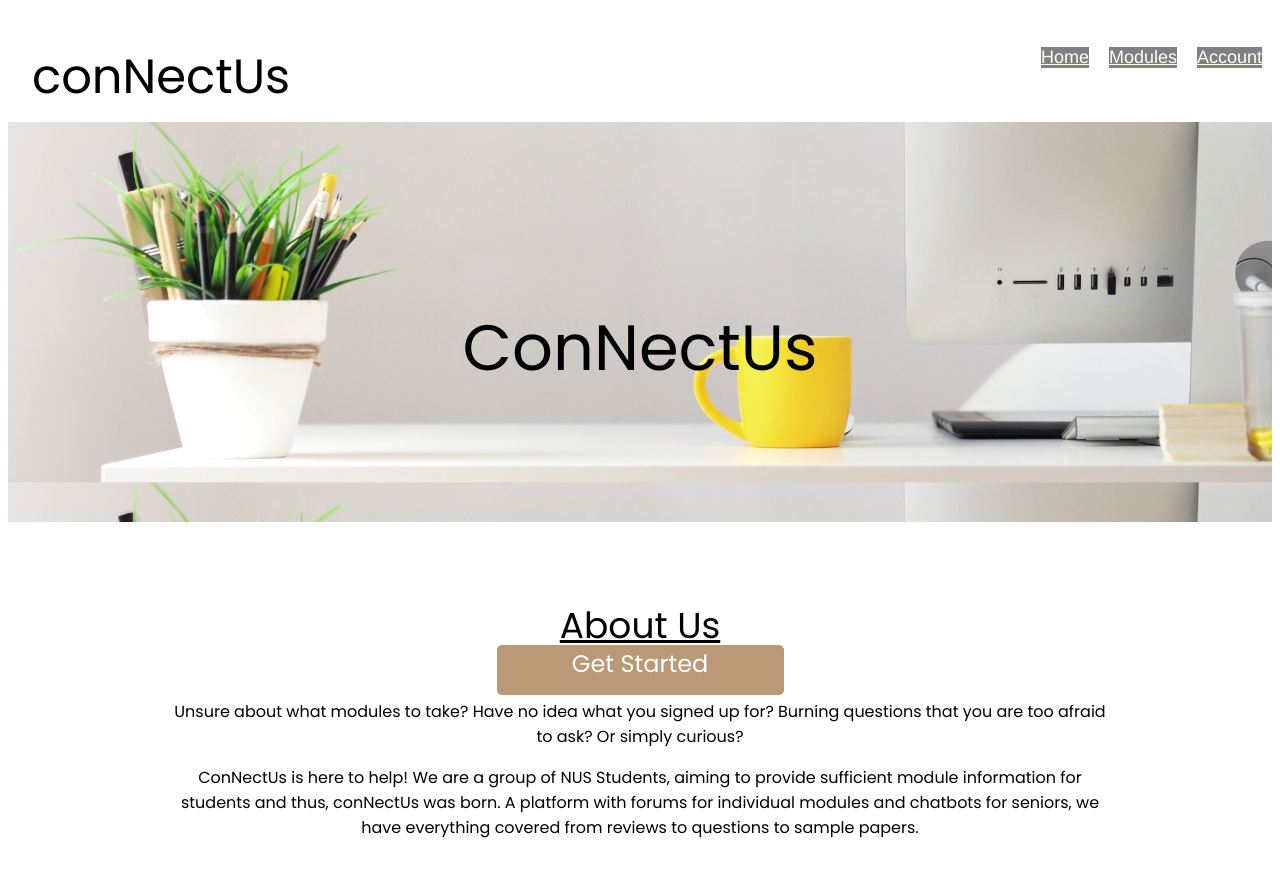
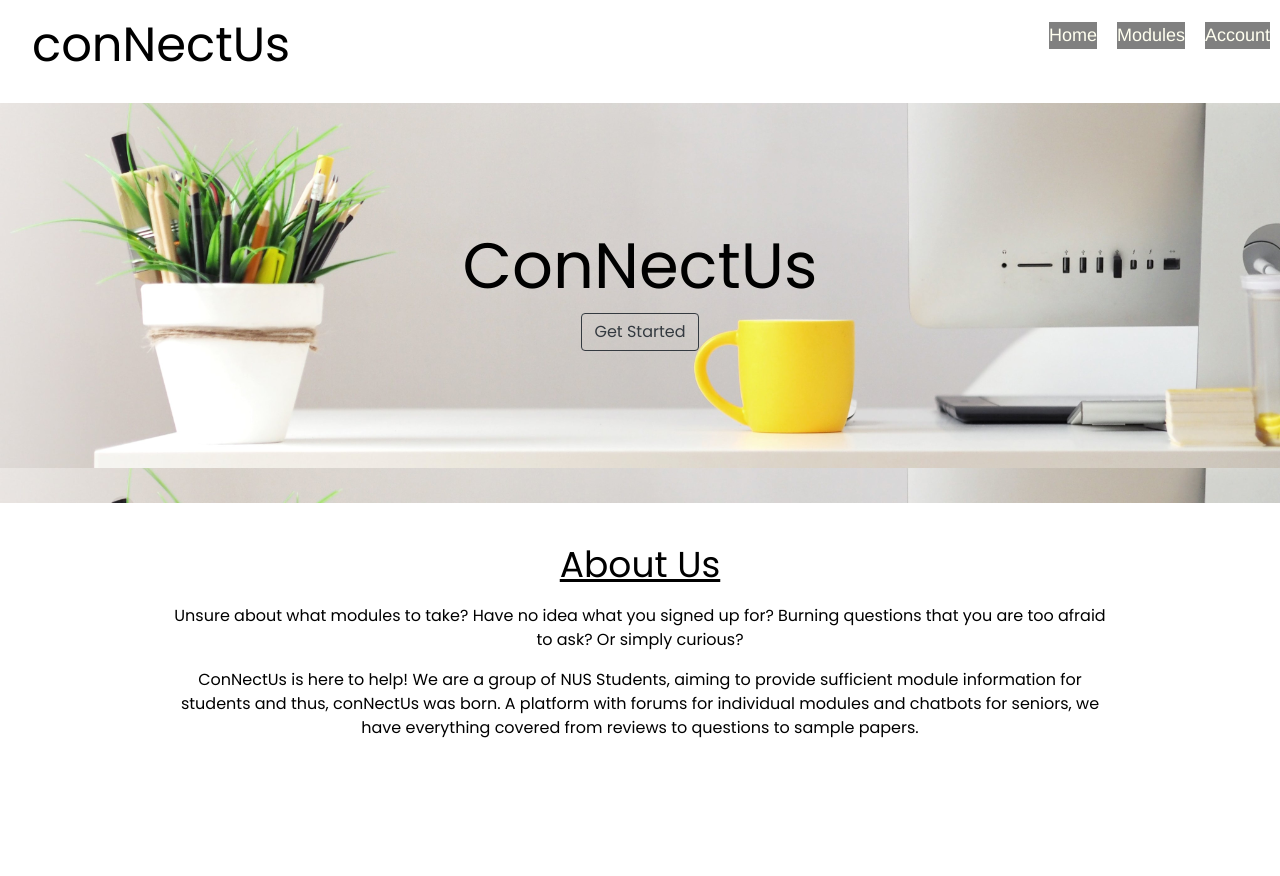
Before and after one commit to mingweiseow/ConNectUs, a Vue app: page / in a window 1280 px wide. Shown: the top 876 px of the page. After the commit the page ends 800 px from the top, so only its background shows below. Built offline with nearby package versions, Linux system fonts and the light colour scheme.

Commit message:
fixed some stuff

```diff
--- a/package.json
+++ b/package.json
@@ -8,8 +8,11 @@
     "lint": "vue-cli-service lint"
   },
   "dependencies": {
+    "bootstrap-vue": "^2.7.0",
     "core-js": "^3.6.4",
-    "vue": "^2.6.11"
+    "jquery": "^3.4.1",
+    "vue": "^2.6.11",
+    "vue-star-rating": "^1.6.1"
   },
   "devDependencies": {
     "@vue/cli-plugin-babel": "~4.2.0",
--- a/src/components/ButtonComponent.vue
+++ /dev/null
@@ -1,61 +0,0 @@
-<template>
-  <div>
-        <button v-on:click='decrement()'>-</button>
-        <label>&nbsp;{{counter}}&nbsp;</label>
-        <button v-on:click='increment()'>+</button>
-  </div>
-</template>
-
-
-<script>
-export default {
-  data(){
-    return{
-         counter:0
-        }
-  },
-
-  methods:{
-      decrement(){
-          if(this.counter>0)
-            return this.counter--;
-          else
-            return this.counter;
-      },
-      increment(){
-            if(this.counter<10)
-                return this.counter++;
-            else
-                alert('You cannot buy more than 10 items')
-      }
-  }
-}
-</script>
-
-<!-- Add "scoped" attribute to limit CSS to this component only -->
-<style scoped>
-header{
-    background:rgb(122, 63, 100);
-    padding:10px;
-    border-style: solid;
-    border-color:black;
-    border-width: 2px;
-}
-button{
-    background-color:rgb(139, 158, 190);
-    font-size:25px;
-    border-radius: 10px;
-    text-align: center;
-    text-decoration: none;
-    display:inline-block;
-    padding:10px 30px;
-}
-img{
-  width:100px;
-  height:100px;
-}
-label{
-    width:100px;
-    font-size: 30px;
-}
-</style>
--- a/src/components/HelloWorld.vue
+++ /dev/null
@@ -1,33 +0,0 @@
-<template>
-  <div class="hello">
-    <h1>{{ msg }}</h1>
-
-  </div>
-</template>
-
-<script>
-export default {
-  name: 'HelloWorld',
-  props: {
-    msg: String
-  }
-}
-</script>
-
-<!-- Add "scoped" attribute to limit CSS to this component only -->
-<style scoped>
-h3 {
-  margin: 40px 0 0;
-}
-ul {
-  list-style-type: none;
-  padding: 0;
-}
-li {
-  display: inline-block;
-  margin: 0 10px;
-}
-a {
-  color: #42b983;
-}
-</style>
--- a/src/components/Rating(MW)/Rating.vue
+++ b/src/components/Rating(MW)/Rating.vue
@@ -36,7 +36,7 @@ export default {
 }
 </script>
 
-<style>
+<style scoped>
 #rating {
     display: flex;
     justify-content: space-around;
--- a/src/components/Rating(MW)/RatingPage.vue
+++ b/src/components/Rating(MW)/RatingPage.vue
@@ -17,5 +17,5 @@ export default {
 }
 </script>
 
-<style>
+<style scoped>
 </style>
--- a/src/components/Rating(MW)/ReviewHeader.vue
+++ b/src/components/Rating(MW)/ReviewHeader.vue
@@ -15,7 +15,7 @@ export default {
 }
 </script>
 
-<style>
+<style scoped>
 h1 {
     font-family: 'Poppins';
     font-style: normal;
--- a/src/components/Subthread(MW)/Subthread.vue
+++ b/src/components/Subthread(MW)/Subthread.vue
@@ -16,7 +16,7 @@ export default {
 }
 </script>
 
-<style>
+<style scoped>
 #subthread-input {
     display: flex;
     justify-content: space-around;
--- a/src/components/Subthread(MW)/SubthreadHeader.vue
+++ b/src/components/Subthread(MW)/SubthreadHeader.vue
@@ -14,7 +14,7 @@ export default {
 }
 </script>
 
-<style>
+<style scoped>
 #module-header h1{
     position: absolute;
     width: 300px;
--- a/src/components/Subthread(MW)/SubthreadPage.vue
+++ b/src/components/Subthread(MW)/SubthreadPage.vue
@@ -17,6 +17,6 @@ export default {
 }
 </script>
 
-<style>
+<style scoped>
 
 </style>
--- a/src/main.js
+++ b/src/main.js
@@ -2,6 +2,8 @@ import Vue from 'vue'
 import App from './App.vue'
 import Routes from './routes.js'
 import { BootstrapVue, IconsPlugin, BootstrapVueIcons} from 'bootstrap-vue'
+import 'bootstrap'
+import 'bootstrap/dist/css/bootstrap.min.css'
 
 //Step 1 -- Import and use VueRouter
 import VueRouter from 'vue-router'
```
Also changed, not shown: 1 other file (tests, documents, lock files or other folders).
